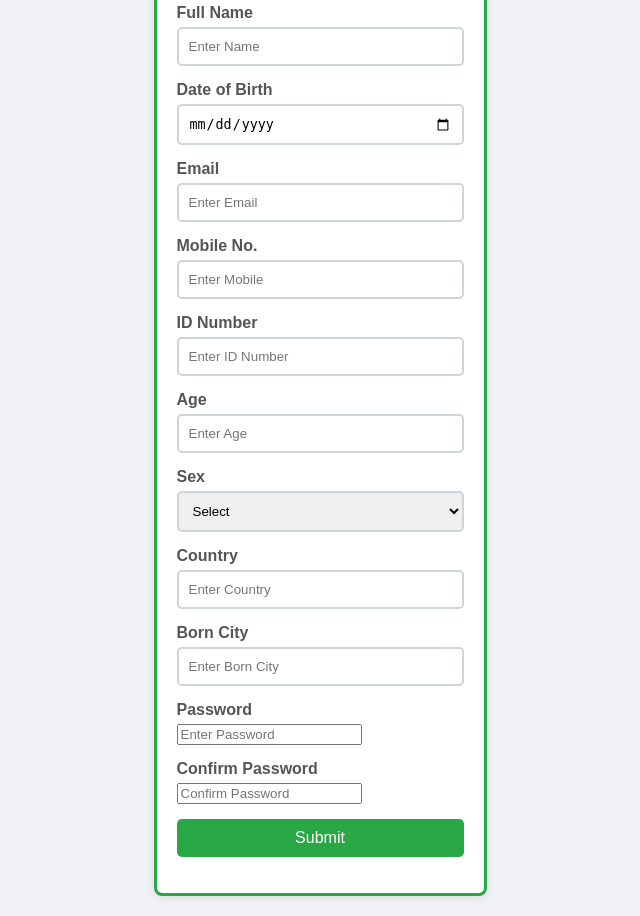
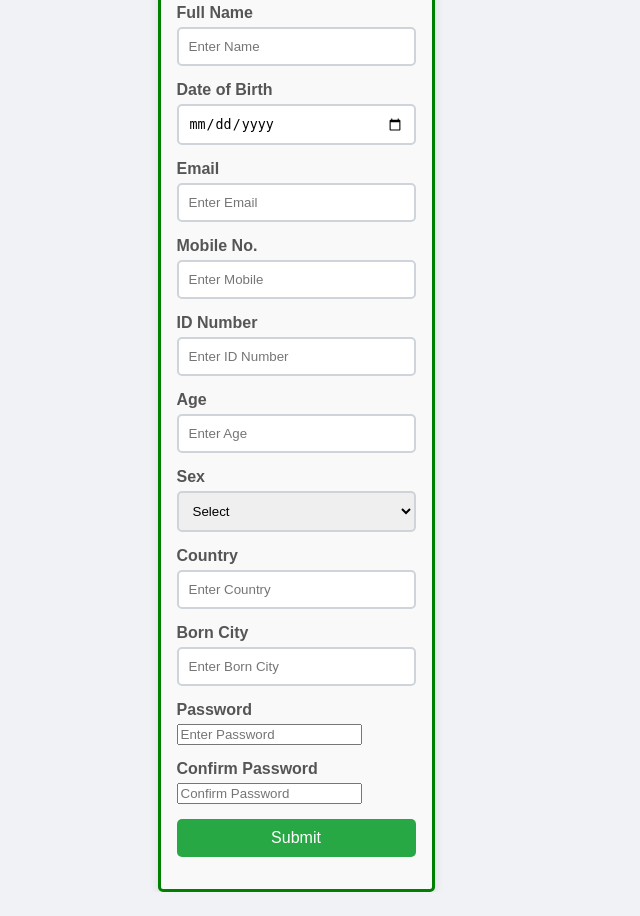
Before and after one commit to DEJACHWORKU/Internet-Programing-2, a PHP site: page / in a window 1280 px wide. Shown: the whole page, without its empty margins (363-1003 px from the left). After the commit the page ends 892 px from the top, so only its background shows below. Run offline with PHP 8.4, Linux system fonts and the light colour scheme.

Commit message:
Update validform.css

```diff
--- a/simple form validation/validform.css
+++ b/simple form validation/validform.css
@@ -63,3 +63,12 @@ input:focus, select:focus {
     color: red;
     font-weight: 700;
 }
+.box {
+    width: 100%;
+    max-width: 600px;
+    background-color: #f9f9f9;
+    border: 3px solid green;
+    border-radius: 5px;
+    padding: 16px;
+    margin: 0 auto;
+}
```
